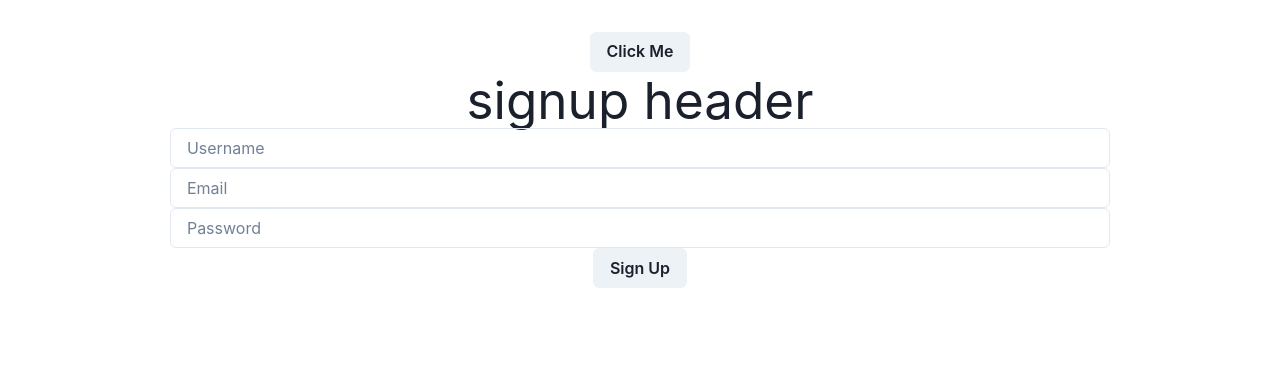
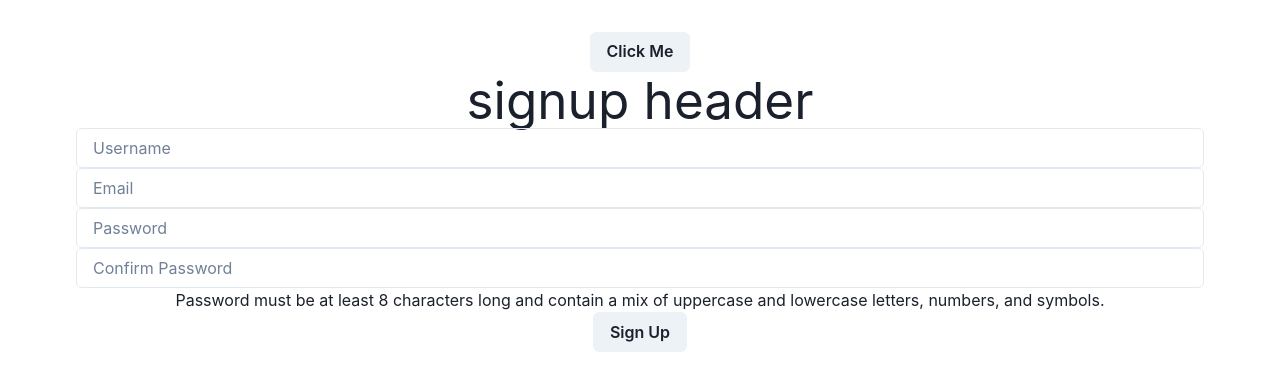
Before and after one commit to HeinHtutZaw19/simplify, a React (Vite) app in the folder frontend/: page /signup in a window 1280 px wide. Shown: the top 390 px of the page. Built offline with nearby package versions, Linux system fonts and the light colour scheme.

Commit message:
Add password requirements and confirmation

```diff
--- a/frontend/src/API/API.jsx
+++ b/frontend/src/API/API.jsx
@@ -13,6 +13,10 @@ export const signupUser = async (user) => {
     };
     try {
         const res = await fetch(url, params);
+        if (!res.ok) {
+            console.log('Signup error:', res.status);
+            return;
+        }
         const parsed = await res.json();
         return parsed;
     }
--- a/frontend/src/Signup.jsx
+++ b/frontend/src/Signup.jsx
@@ -8,7 +8,7 @@ const Signup = () => {
         username: '',
         email: '',
         password: '',
-        passwordVerify: '', // TODO: later we need to add other properties (like the survey answers) when doing signup
+        passwordConfirm: '', // TODO: later we need to add other properties (like the survey answers) when doing signup
     })
 
     const handleChange = (e) => {
@@ -20,8 +20,6 @@ const Signup = () => {
     };
 
     const onSignupClick = async () => {
-        console.log("Sign up clicked")
-
         // prevent signup if an input is empty
         if (!signupInfo.username || !signupInfo.email || !signupInfo.password) {
             console.log('All input fields must not be blank');
@@ -38,9 +36,19 @@ const Signup = () => {
             return;
         }
 
-        // TODO password requirements (case, special char, numbers)
+        // check password requirements
+        // at least length 8, mix of lowercase,  uppercase, numbers, special chars
+        const passwordRequirements = /^(?=.*[a-z])(?=.*[A-Z])(?=.*\d)(?=.*[@$!%*?&^#()_\-+={}[\]:;"'<>,.?/~`|\\])[A-Za-z\d@$!%*?&^#()_\-+={}[\]:;"'<>,.?/~`|\\]{8,}$/;
+        if (!passwordRequirements.test(signupInfo.password)) {
+            console.log('Password requirements not met');
+            return;
+        }
 
-        // TODO verify password
+        // confirm password
+        if (signupInfo.password !== signupInfo.passwordConfirm) {
+            console.log('Password confirmation is wrong')
+            return;
+        }
 
         const res = await signupUser({
             'username': signupInfo.username,
@@ -56,6 +64,10 @@ const Signup = () => {
             <Input placeholder='Username' name='username' value={signupInfo.username} onChange={handleChange} />
             <Input placeholder='Email' name='email' value={signupInfo.email} onChange={handleChange} />
             <Input type='password' placeholder='Password' name='password' value={signupInfo.password} onChange={handleChange} />
+            <Input type='password' placeholder='Confirm Password' name='passwordConfirm' value={signupInfo.passwordConfirm} onChange={handleChange} />
+            <span style={{ display: 'block' }}>
+                Password must be at least 8 characters long and contain a mix of uppercase and lowercase letters, numbers, and symbols.
+            </span>
             <Button onClick={onSignupClick}>Sign Up</Button>
         </div>
     )
```
